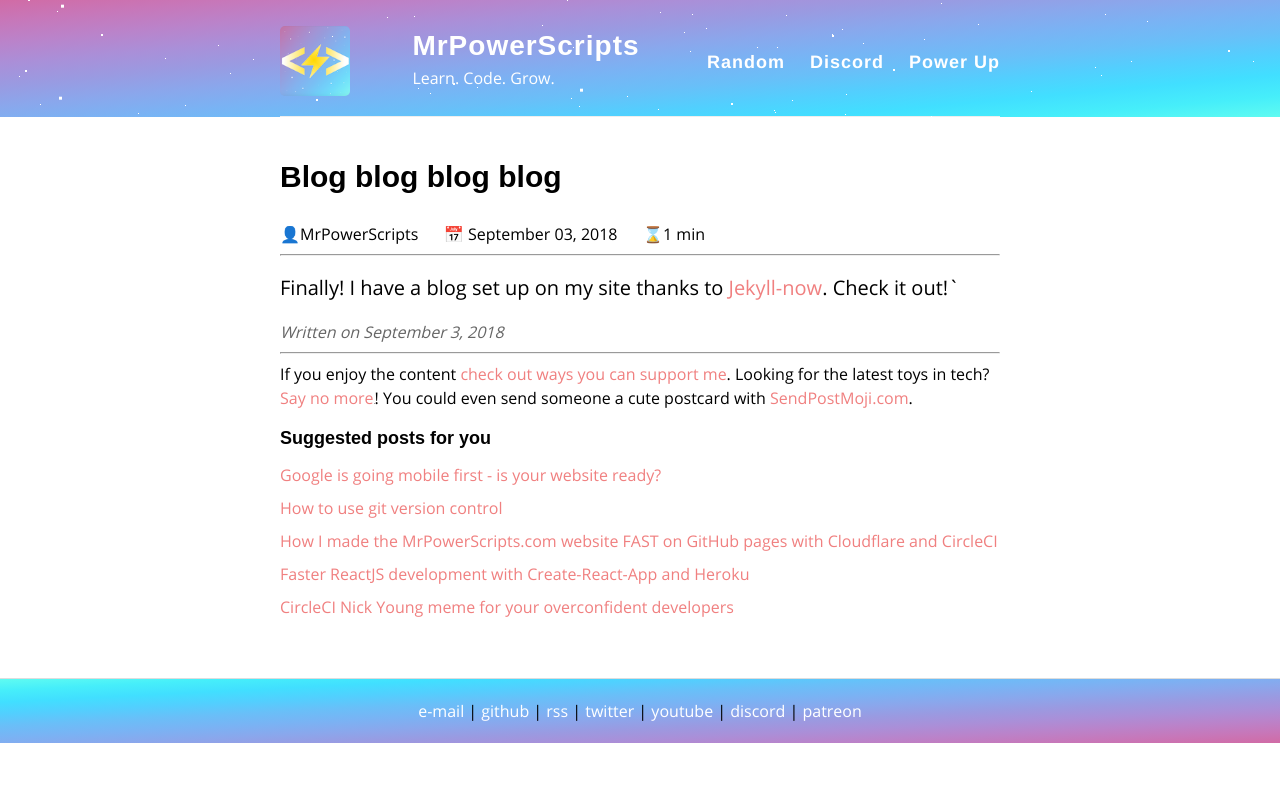
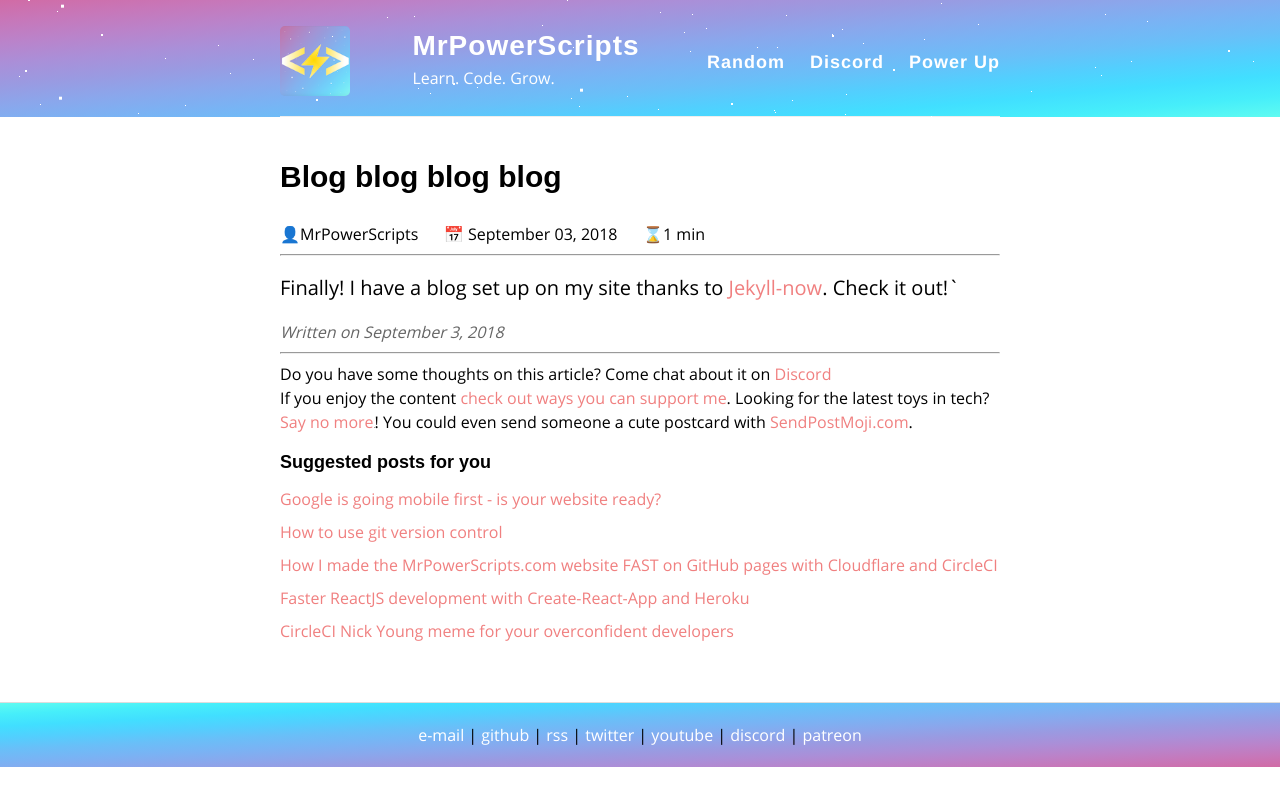
Before and after one commit to MrPowerScripts/MrPowerScripts.com, a Jekyll site: the page built from _posts/2018-09-03-Hello-World.md, in a window 1280 px wide. Shown: the top 806 px of the page. Built offline with Jekyll 4.4.1, drawn with Linux system fonts in a browser that asks for light colours.

Commit message:
add discord cta at the bottom

```diff
--- a/_layouts/post.html
+++ b/_layouts/post.html
@@ -20,6 +20,7 @@ layout: default
     Written on {{ page.date | date: "%B %e, %Y" }}
   </div>
   <hr>
+  Do you have some thoughts on this article? Come chat about it on <a href="http://bit.ly/mrps-discord">Discord</a>
   {% include supporter-cta.html %}
 
   <div id="suggested" class="suggested" hidden>
```
